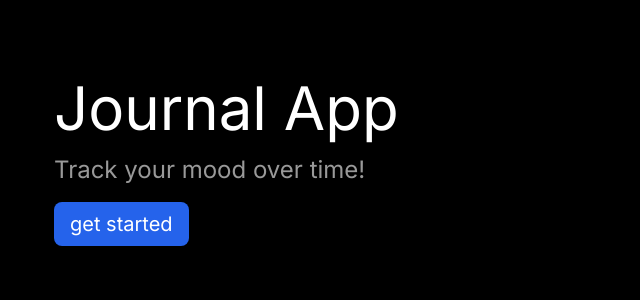
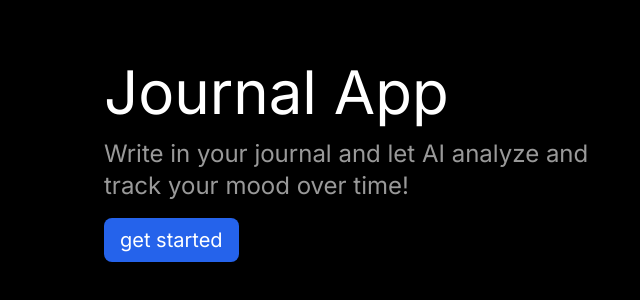
Before and after one commit to schradermade/ai-fullstack, a Next.js app: page / in a window 1280 px wide. Shown: the part 238-538 px from the top of the page, without its empty margins (286-926 px from the left). Built offline with nearby package versions, Linux system fonts and the light colour scheme.

Commit message:
small CSS changes to landing page

```diff
--- a/app/page.tsx
+++ b/app/page.tsx
@@ -1,15 +1,20 @@
+import Link from 'next/link'
+
 export default function Home() {
   return (
-    <div className="w-screen h-screen bg-black flex justify-center items-center text-white">
-      <div className="w-full max-w-[600px] mx-auto ">
+    <div className="w-screen h-screen bg-black flex items-center text-white">
+      <div className="max-w-[500px] mx-auto ">
         <h1 className="text-6xl mb-4">Journal App</h1>
         <p className="text-2xl text-white/60 mb-4">
-          Track your mood over time!
+          Write in your journal and let AI analyze and track your mood over
+          time!
         </p>
         <div>
-          <button className="bg-blue-600 px-4 py-2 rounded-lg text-xl">
-            get started
-          </button>
+          <Link href="/journal">
+            <button className="bg-blue-600 px-4 py-2 rounded-lg text-xl">
+              get started
+            </button>
+          </Link>
         </div>
       </div>
     </div>
```
